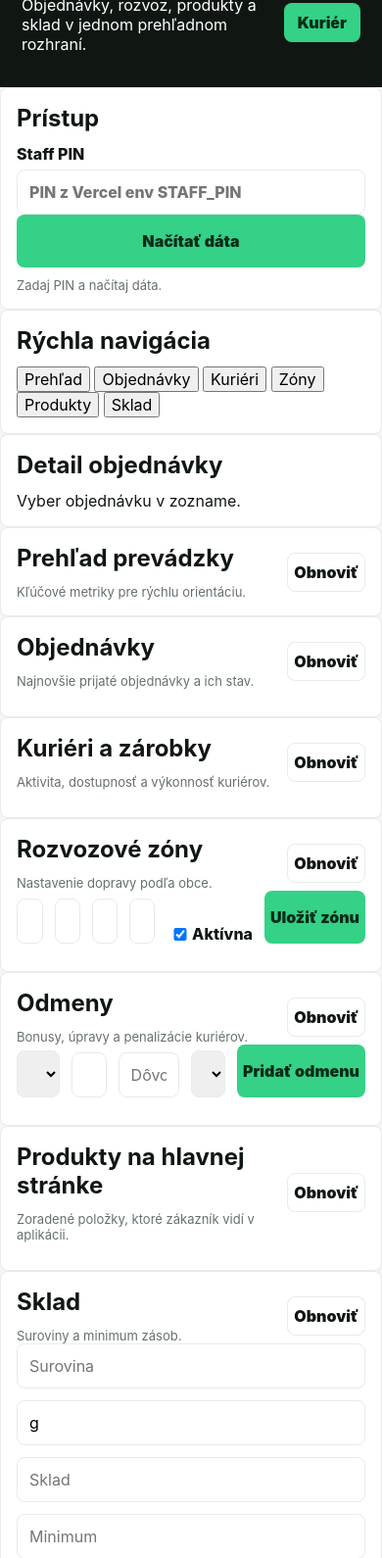
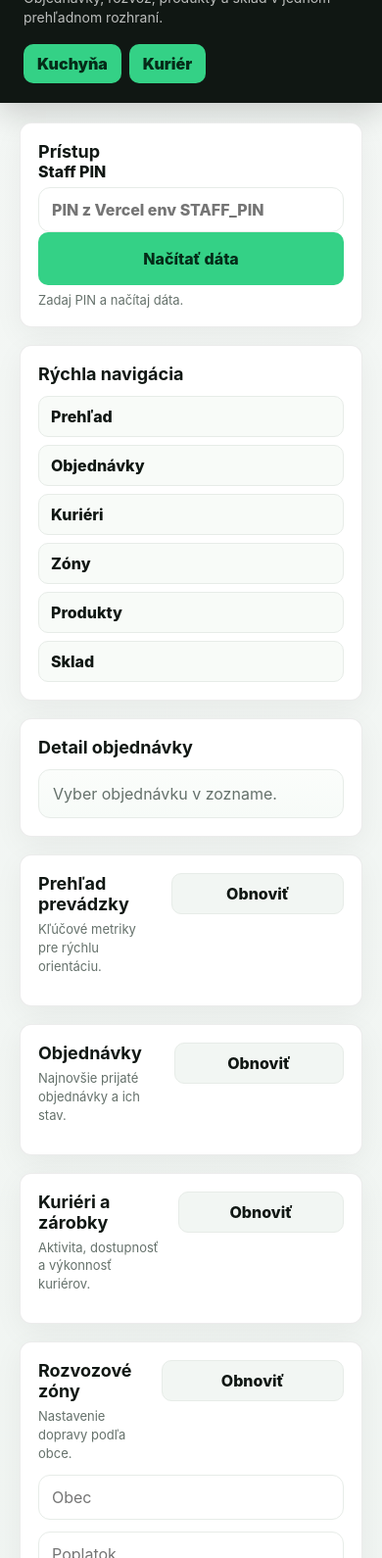
Before and after one commit to jozinko6/jasterkapka, a website: page admin.html in a window 390 px wide. Shown: the part 92-1682 px from the top of the page at 98% size. Drawn offline with Linux system fonts and the light colour scheme.

Commit message:
Modernize staff dashboard layout

```diff
--- a/staff.css
+++ b/staff.css
@@ -1,25 +1,37 @@
 .staff-page {
-  background: #f3f6f4;
+  min-height: 100vh;
+  background: linear-gradient(180deg, #f4f7f5 0%, #ecf2ee 100%);
   color: var(--ink);
 }
 
 .staff-header {
   display: flex;
   justify-content: space-between;
-  align-items: center;
-  padding: 18px 22px;
+  align-items: flex-start;
+  gap: 16px;
+  padding: 20px 24px;
   background: #101713;
   color: #fff;
+  box-shadow: 0 10px 30px rgba(16, 23, 19, 0.18);
 }
 
 .staff-header h1 {
-  margin: 2px 0 0;
-  font-size: 26px;
+  margin: 2px 0 4px;
+  font-size: 28px;
 }
 
 .staff-header small {
   color: var(--bolt);
   font-weight: 900;
+  letter-spacing: 0;
+}
+
+.header-subtitle {
+  margin: 0;
+  max-width: 62ch;
+  color: rgba(255, 255, 255, 0.72);
+  font-size: 14px;
+  line-height: 1.45;
 }
 
 .staff-nav {
@@ -27,6 +39,7 @@
   gap: 8px;
   flex-wrap: wrap;
   justify-content: flex-end;
+  align-items: center;
 }
 
 .staff-header a {
@@ -34,8 +47,32 @@
   background: var(--bolt);
   text-decoration: none;
   padding: 10px 14px;
-  border-radius: 8px;
+  border-radius: 10px;
   font-weight: 900;
+}
+
+.admin-shell {
+  display: grid;
+  grid-template-columns: minmax(280px, 340px) minmax(0, 1fr);
+  gap: 18px;
+  padding: 20px;
+  max-width: 1680px;
+  margin: 0 auto;
+  align-items: start;
+}
+
+.admin-sidebar {
+  display: grid;
+  gap: 18px;
+  position: sticky;
+  top: 16px;
+  align-self: start;
+}
+
+.admin-content {
+  display: grid;
+  gap: 18px;
+  min-width: 0;
 }
 
 .staff-layout {
@@ -47,19 +84,17 @@
   margin: 0 auto;
 }
 
-.kitchen-layout {
-  grid-template-columns: 320px 1fr;
-}
-
+.kitchen-layout,
 .courier-layout {
   grid-template-columns: 320px 1fr;
 }
 
 .staff-panel {
   background: #fff;
-  border: 1px solid var(--line);
-  border-radius: 8px;
-  padding: 16px;
+  border: 1px solid rgba(16, 23, 19, 0.08);
+  border-radius: 12px;
+  padding: 18px;
+  box-shadow: 0 8px 30px rgba(16, 23, 19, 0.05);
 }
 
 .staff-panel.wide {
@@ -67,20 +102,129 @@
 }
 
 .staff-panel h2 {
-  margin: 0 0 12px;
+  margin: 0;
+  font-size: 18px;
 }
 
 .panel-title {
   display: flex;
   justify-content: space-between;
-  align-items: center;
-  gap: 12px;
+  align-items: flex-start;
+  gap: 14px;
+  margin-bottom: 12px;
 }
 
 .compact {
   width: auto;
   min-height: 40px;
   margin: 0;
+}
+
+.section-note {
+  margin: 6px 0 0;
+  color: var(--muted);
+  font-size: 13px;
+  line-height: 1.45;
+}
+
+.dashboard-section {
+  min-width: 0;
+}
+
+.dashboard-grid {
+  display: grid;
+  grid-template-columns: repeat(12, minmax(0, 1fr));
+  gap: 18px;
+}
+
+.span-12 {
+  grid-column: span 12;
+}
+
+.span-8 {
+  grid-column: span 8;
+}
+
+.span-7 {
+  grid-column: span 7;
+}
+
+.span-5 {
+  grid-column: span 5;
+}
+
+.span-4 {
+  grid-column: span 4;
+}
+
+.stats-grid {
+  display: grid;
+  grid-template-columns: repeat(4, minmax(0, 1fr));
+  gap: 12px;
+}
+
+.stat-card {
+  padding: 16px;
+  border-radius: 12px;
+  background: linear-gradient(180deg, #fbfdfb 0%, #f4faf6 100%);
+  border: 1px solid var(--line);
+  min-height: 92px;
+}
+
+.stat-card span {
+  display: block;
+  color: var(--muted);
+  font-size: 12px;
+}
+
+.stat-card strong {
+  display: block;
+  margin-top: 10px;
+  font-size: 26px;
+  line-height: 1.05;
+}
+
+.table-list {
+  display: grid;
+  gap: 10px;
+  margin-top: 4px;
+}
+
+.compact-scroll {
+  max-height: 460px;
+  overflow: auto;
+  padding-right: 4px;
+}
+
+.table-row,
+.order-card {
+  display: grid;
+  gap: 8px;
+  padding: 14px;
+  border: 1px solid var(--line);
+  border-radius: 12px;
+  background: #fcfefe;
+}
+
+.table-row {
+  grid-template-columns: minmax(0, 1fr) auto auto;
+  align-items: center;
+}
+
+.muted {
+  color: var(--muted);
+  font-size: 13px;
+  line-height: 1.4;
+}
+
+.status-pill {
+  justify-self: start;
+  border-radius: 999px;
+  background: var(--soft);
+  padding: 6px 10px;
+  color: var(--muted);
+  font-size: 12px;
+  font-weight: 800;
 }
 
 .staff-form {
@@ -93,16 +237,35 @@
   align-items: end;
 }
 
-.staff-form.inline.courier-form {
-  grid-template-columns: 1.2fr 1fr 140px 140px;
-}
-
 .staff-form.inline.zone-form {
-  grid-template-columns: 1.1fr 0.8fr 0.8fr 0.7fr 0.9fr auto;
+  grid-template-columns: 1.1fr 0.8fr 0.8fr 0.7fr auto;
 }
 
 .staff-form.inline.reward-form {
   grid-template-columns: 1fr 0.8fr 1.4fr 0.8fr auto;
+}
+
+.editor-grid {
+  display: grid;
+  grid-template-columns: repeat(2, minmax(0, 1fr));
+  gap: 12px;
+  align-items: end;
+}
+
+.editor-grid .wide,
+.full-width {
+  grid-column: 1 / -1;
+}
+
+.inventory-form {
+  display: grid;
+  grid-template-columns: repeat(2, minmax(0, 1fr));
+  gap: 12px;
+  align-items: end;
+}
+
+.inventory-form button {
+  grid-column: 1 / -1;
 }
 
 .staff-form label,
@@ -119,8 +282,20 @@
 .staff-panel select {
   width: 100%;
   border: 1px solid var(--line);
-  border-radius: 8px;
-  padding: 12px;
+  border-radius: 12px;
+  padding: 12px 13px;
+  background: #fff;
+  color: var(--ink);
+}
+
+.staff-form input:focus,
+.staff-form textarea:focus,
+.staff-form select:focus,
+.staff-panel input:focus,
+.staff-panel select:focus {
+  outline: none;
+  border-color: rgba(14, 153, 74, 0.4);
+  box-shadow: 0 0 0 3px rgba(14, 153, 74, 0.08);
 }
 
 .checkbox-line {
@@ -128,62 +303,97 @@
   align-items: center;
 }
 
-.table-list {
-  display: grid;
-  gap: 8px;
-  margin-top: 12px;
+.checkbox-line input {
+  width: 16px;
+  height: 16px;
+  accent-color: var(--bolt);
 }
 
-.table-row,
-.order-card {
+.quick-nav {
   display: grid;
-  gap: 6px;
-  padding: 12px;
-  border: 1px solid var(--line);
-  border-radius: 8px;
-  background: #fbfdfb;
+  grid-template-columns: repeat(2, minmax(0, 1fr));
+  gap: 8px;
 }
 
-.stats-grid {
-  display: grid;
-  grid-template-columns: repeat(4, minmax(0, 1fr));
-  gap: 10px;
+.quick-nav button {
+  border: 1px solid var(--line);
+  background: #f8fbf8;
+  color: var(--ink);
+  border-radius: 10px;
+  padding: 10px 12px;
+  font-weight: 800;
+  text-align: left;
+  cursor: pointer;
 }
 
-.stat-card {
+.quick-nav button:hover {
+  background: #eef7f0;
+}
+
+.detail-card {
+  display: grid;
+  gap: 10px;
   padding: 14px;
-  border-radius: 8px;
-  background: #f7fbf8;
+  border-radius: 12px;
+  background: linear-gradient(180deg, #fbfdfb 0%, #f7fbf8 100%);
   border: 1px solid var(--line);
 }
 
-.stat-card span {
-  display: block;
+.detail-card.empty {
   color: var(--muted);
-  font-size: 12px;
 }
 
-.stat-card strong {
-  display: block;
-  margin-top: 8px;
-  font-size: 24px;
-  line-height: 1;
+.detail-card strong {
+  font-size: 16px;
 }
 
-.section-note {
-  margin: 10px 0 0;
-  color: var(--muted);
-  font-size: 13px;
+.detail-grid {
+  display: grid;
+  gap: 10px;
+  margin: 0;
 }
 
-.table-row {
-  grid-template-columns: 1fr auto auto;
-  align-items: center;
+.detail-grid div {
+  display: grid;
+  gap: 4px;
+  padding-top: 10px;
+  border-top: 1px solid rgba(16, 23, 19, 0.08);
 }
 
-.muted {
+.detail-grid dt {
+  font-size: 12px;
+  text-transform: uppercase;
+  letter-spacing: 0.02em;
   color: var(--muted);
-  font-size: 13px;
+  font-weight: 800;
+}
+
+.detail-grid dd {
+  margin: 0;
+  font-weight: 700;
+}
+
+.staff-page button.primary-action,
+.staff-page button.secondary-action,
+.staff-page .table-row button,
+.staff-page .assign-row button {
+  border-radius: 10px;
+  padding: 10px 12px;
+  font-weight: 800;
+}
+
+.staff-page button.primary-action {
+  background: var(--bolt);
+  color: #052b18;
+  border: 1px solid transparent;
+}
+
+.staff-page button.secondary-action,
+.staff-page .table-row button,
+.staff-page .assign-row button {
+  background: #f2f6f3;
+  color: var(--ink);
+  border: 1px solid var(--line);
 }
 
 #courierStatus {
@@ -215,16 +425,6 @@
   border-left: 5px solid var(--bolt);
 }
 
-.status-pill {
-  justify-self: start;
-  border-radius: 999px;
-  background: var(--soft);
-  padding: 5px 9px;
-  color: var(--muted);
-  font-size: 12px;
-  font-weight: 900;
-}
-
 .assign-row {
   display: grid;
   grid-template-columns: minmax(0, 1fr) auto;
@@ -247,25 +447,53 @@
   gap: 8px;
 }
 
-.order-actions button,
-.table-row button,
-.assign-row button {
-  border: 0;
-  border-radius: 8px;
-  padding: 9px 10px;
-  background: #101713;
-  color: #fff;
-  font-weight: 800;
+@media (max-width: 1200px) {
+  .admin-shell,
+  .staff-layout,
+  .kitchen-layout,
+  .courier-layout {
+    grid-template-columns: 1fr;
+  }
+
+  .admin-sidebar {
+    position: static;
+  }
+
+  .dashboard-grid,
+  .stats-grid,
+  .kanban,
+  .staff-form.inline,
+  .staff-form.inline.zone-form,
+  .staff-form.inline.reward-form,
+  .editor-grid,
+  .inventory-form,
+  .quick-nav {
+    grid-template-columns: 1fr;
+  }
+
+  .span-12,
+  .span-8,
+  .span-7,
+  .span-5,
+  .span-4 {
+    grid-column: auto;
+  }
 }
 
 @media (max-width: 920px) {
-  .staff-layout,
-  .kitchen-layout,
-  .courier-layout,
-  .staff-form.inline,
-  .kanban,
-  .stats-grid,
+  .staff-header {
+    flex-direction: column;
+  }
+
+  .table-row,
   .assign-row {
     grid-template-columns: 1fr;
   }
+
+  .table-row button,
+  .assign-row button,
+  .staff-page button.primary-action,
+  .staff-page button.secondary-action {
+    width: 100%;
+  }
 }
```
